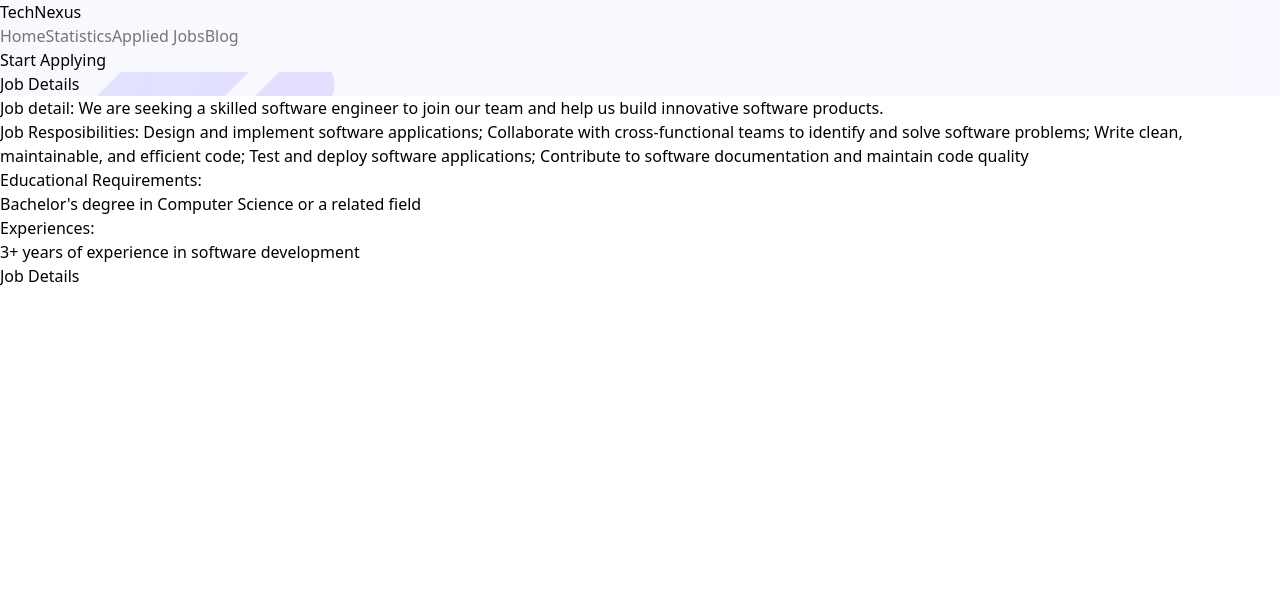
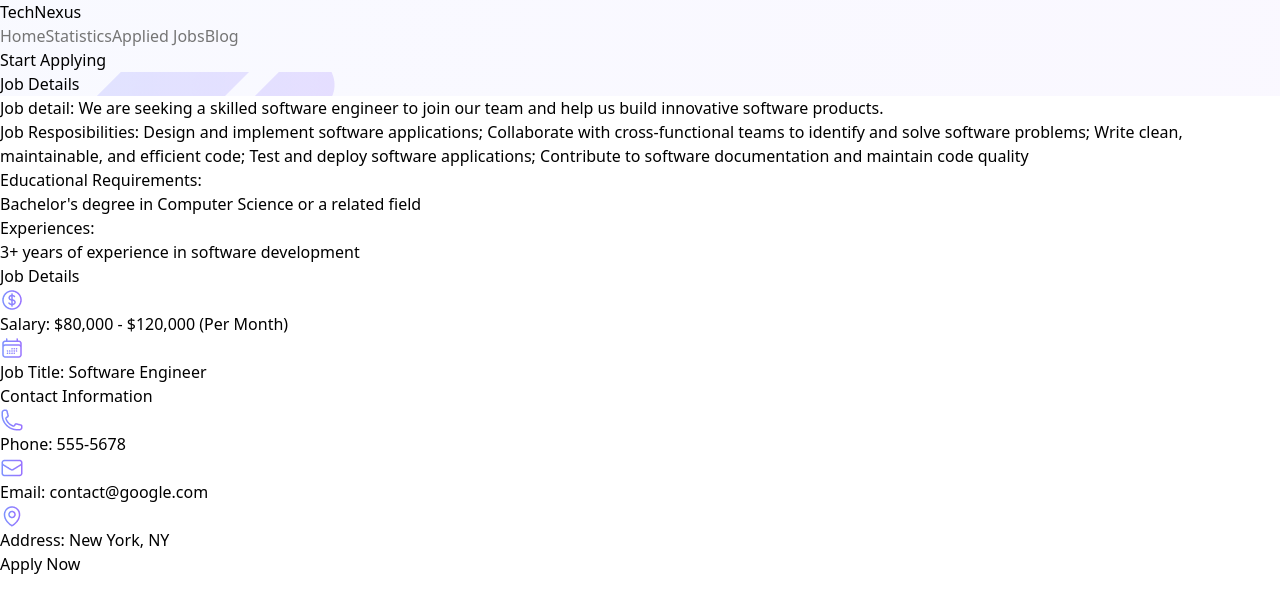
Before and after one commit to Asmaul-Shahana/JobHunt-technexus, a React (Vite) app: page /job/1 in a window 1280 px wide. Shown: the top 612 px of the page. Built offline with nearby package versions, Linux system fonts and the light colour scheme.

Commit message:
job details second commit

```diff
--- a/public/jobs.json
+++ b/public/jobs.json
@@ -10,7 +10,9 @@
         "jobDescription": "We are seeking a skilled software engineer to join our team and help us build innovative software products.",
         "jobResponsibilities": "Design and implement software applications; Collaborate with cross-functional teams to identify and solve software problems; Write clean, maintainable, and efficient code; Test and deploy software applications; Contribute to software documentation and maintain code quality",
         "educationalRequirements": "Bachelor's degree in Computer Science or a related field",
-        "experienceRequirements": "3+ years of experience in software development"
+        "experienceRequirements": "3+ years of experience in software development",
+        "phone": "555-5678",
+        "email": "contact@google.com"
     },
     {
         "id": 2,
@@ -23,7 +25,9 @@
         "jobDescription": "We are seeking an experienced marketing manager to lead our marketing efforts and drive growth.",
         "jobResponsibilities": "Develop and implement marketing strategies; Manage and lead a team of marketing professionals; Collaborate with cross-functional teams to develop and execute marketing campaigns; Analyze and report on marketing campaign performance; Stay up-to-date with industry trends and best practices",
         "educationalRequirements": "Bachelor's degree in Marketing or a related field",
-        "experienceRequirements": "5+ years of experience in marketing"
+        "experienceRequirements": "5+ years of experience in marketing",
+        "phone": "555-1234",
+        "email": "contact@tesla.com"
     },
     {
         "id": 3,
@@ -36,7 +40,9 @@
         "jobDescription": "We are seeking a talented data scientist to help us build predictive models and drive insights from our data.",
         "jobResponsibilities": "Design and develop machine learning models; Analyze and interpret complex data sets; Collaborate with cross-functional teams to identify opportunities for data-driven insights; Communicate findings to both technical and non-technical stakeholders; Stay up-to-date with advancements in machine learning and data science",
         "educationalRequirements": "Master's degree or PhD in Computer Science, Mathematics, or a related field",
-        "experienceRequirements": "3+ years of experience in data science or related field"
+        "experienceRequirements": "3+ years of experience in data science or related field",
+        "phone": "555-9012",
+        "email": "contact@netflix.com"
     },
     {
         "id": 4,
@@ -49,7 +55,9 @@
         "jobDescription": "We are seeking a skilled graphic designer to create visual designs for our clients across various mediums.",
         "jobResponsibilities": "Design and create visual graphics for print and digital media; Collaborate with clients to understand their design needs and preferences; Present design concepts and incorporate feedback from clients and team members; Stay up-to-date with design trends and software; Create and maintain design style guides",
         "educationalRequirements": "Bachelor's degree in Graphic Design or a related field",
-        "experienceRequirements": "3+ years of experience in graphic design or related field"
+        "experienceRequirements": "3+ years of experience in graphic design or related field",
+        "phone": "555-3456",
+        "email": "contact@facebook.com"
     },
     {
         "id": 5,
@@ -62,7 +70,9 @@
         "jobDescription": "We are seeking a talented front-end developer to build engaging and responsive web applications.",
         "jobResponsibilities": "Develop responsive and engaging web applications using HTML, CSS, and JavaScript; Collaborate with cross-functional teams",
         "educationalRequirements": "Bachelor's degree in Computer Science or a related field",
-        "experienceRequirements": "3+ years of experience in front-end development or related field"
+        "experienceRequirements": "3+ years of experience in front-end development or related field",
+        "phone": "555-3456",
+        "email": "contact@samsung.com"
     },
     {
         "id": 6,
@@ -75,12 +85,14 @@
         "jobDescription": "We are seeking an experienced product manager to lead the development of new products and improve existing ones.",
         "jobResponsibilities": "Develop and implement product strategies and roadmaps; Conduct market research and analyze user feedback to inform product decisions; Collaborate with cross-functional teams to develop and launch new products; Define and track key product metrics; Conduct competitive analysis to stay informed of market trends and emerging technologies",
         "educationalRequirements": "Bachelor's degree in Business, Engineering, or a related field",
-        "experienceRequirements": "5+ years of experience in product management"
+        "experienceRequirements": "5+ years of experience in product management",
+        "phone": "555-7890",
+        "email": "contact@airbnb.com"
     },
     {
         "id": 7,
         "jobTitle": "Human Resources Manager",
-        "companyName": "Global Corp",
+        "companyName": "Intel",
         "logo": "https://static.vecteezy.com/system/resources/previews/022/101/047/original/intel-logo-transparent-free-png.png",
         "jobType": ["Remote", "Full Time"],
         "location": "Washington, D.C.",
@@ -88,12 +100,14 @@
         "jobDescription": "We are seeking a human resources manager to lead the development and implementation of HR policies and programs.",
         "jobResponsibilities": "Develop and implement HR policies and procedures; Manage and lead a team of HR professionals; Conduct recruiting and hiring activities; Develop and implement training and development programs; Conduct employee performance evaluations and provide feedback; Develop and maintain employee benefit programs",
         "educationalRequirements": "Bachelor's degree in Human Resources or a related field",
-        "experienceRequirements": "5+ years of experience in HR management"
+        "experienceRequirements": "5+ years of experience in HR management",
+        "phone": "555-9854",
+        "email": "contact@intel.com"
     },
     {
         "id": 8,
         "jobTitle": "Sales Representative",
-        "companyName": "Peak Sales Co.",
+        "companyName": "Apple Inc.",
         "logo": "https://cdn.freebiesupply.com/images/thumbs/2x/apple-logo.png",
         "jobType": ["Onsite", "Full Time"],
         "location": "Denver, CO",
@@ -101,6 +115,8 @@
         "jobDescription": "We are seeking a motivated sales representative to join our team and drive revenue growth.",
         "jobResponsibilities": "Identify and qualify leads; Conduct sales presentations and product demonstrations; Negotiate and close deals; Collaborate with internal teams to develop and execute sales strategies; Maintain a CRM system and provide regular sales reports",
         "educationalRequirements": "Bachelor's degree in Sales, Business, or a related field",
-        "experienceRequirements": "2+ years of experience in sales"
+        "experienceRequirements": "2+ years of experience in sales",
+        "phone": "555-0123",
+        "email": "contact@apple.com"
     }
 ]
--- a/src/components/JobDetails/JobDetails.jsx
+++ b/src/components/JobDetails/JobDetails.jsx
@@ -1,12 +1,17 @@
 import React from 'react';
 import { useLoaderData, useParams } from 'react-router-dom';
 import jobData from '../../../public/jobs.json';
+import frame4 from '../../assets/icons/Frame-4.png';
+import frame from '../../assets/icons/Frame.png';
+import calender from '../../assets/icons/Frame-1.png';
+import frame2 from '../../assets/icons/Frame-2.png';
+import frame3 from '../../assets/icons/Frame-3.png';
 
 const JobDetails = () => {
     const { id } = useParams();
     const job = jobData.find(job => job.id === parseInt(id));
 
-    const { jobDescription, jobResponsibilities, experienceRequirements, educationalRequirements } = job;
+    const { jobTitle, salaryRange, jobDescription, jobResponsibilities, experienceRequirements, educationalRequirements, location, phone, email } = job;
     console.log(job);
 
     return (
@@ -14,8 +19,8 @@ const JobDetails = () => {
             <div className='bg-img md:h-56 flex justify-center items-center'>
                 <h2 className='font-bold text-3xl text-center'>Job Details</h2>
             </div>
-            <div  className='px-28 pt-16'>
-                <div>
+            <div className='px-28 pt-16 pb-6 grid grid-cols-3 gap-5 justify-center'>
+                <div className='col-span-2'>
                     <p className='pb-3'><span className='font-bold'>Job detail: </span> <span className='text-[#757575]'>{jobDescription}</span></p>
 
                     <p className='pb-3'><span className='font-bold'>Job Resposibilities: </span> <span className='text-[#757575]'>{jobResponsibilities}</span></p>
@@ -25,8 +30,35 @@ const JobDetails = () => {
                     <p className='font-bold pb-3'>Experiences:</p>
                     <p className='text-[#757575] pb-3'>{experienceRequirements}</p>
                 </div>
-                <div>
-                    <h2>Job Details</h2>
+                <div className='col-span-1'>
+                    <div className='bg-[#9873FF1A] rounded-lg p-5'>
+                        <h2 className='text-lg font-bold border-b-2 pb-2'>Job Details</h2>
+                        <div className='flex gap-1 pt-3 pb-2'>
+                            <img src={frame} alt="" />
+                            <p><span className='text-[#474747] font-bold'>Salary: </span> <span className='text-[#757575]'>{salaryRange} (Per Month)</span></p>
+                        </div>
+                        <div className='flex gap-1'>
+                            <img src={calender} alt="" />
+                            <p><span className='text-[#474747] font-bold'>Job Title: </span> <span className='text-[#757575]'>{jobTitle}</span></p>
+                        </div>
+                        <h2 className='text-lg font-bold border-b-2 pt-5 pb-2'>Contact Information</h2>
+                        <div className='flex gap-1 pt-3'>
+                            <img src={frame2} alt="" />
+                            <p><span className='text-[#474747] font-bold'>Phone: </span> <span className='text-[#757575]'>{phone}</span></p>
+                        </div>
+                        <div className='flex gap-1 pt-3'>
+                            <img src={frame3} alt="" />
+                            <p><span className='text-[#474747] font-bold'>Email: </span> <span className='text-[#757575]'>{email}</span></p>
+                        </div>
+                        <div className='flex gap-1 pt-3'>
+                            <img src={frame4} alt="" />
+                            <p><span className='text-[#474747] font-bold'>Address: </span> <span className='text-[#757575]'>{location}</span></p>
+                        </div>
+                    </div>
+                    <div>
+                        <button className='w-full
+ gap-3 text-white font-semibold bg-gradient-to-r from-[#7E90FE] to-[#9873FF] px-4 py-3 mt-4 rounded-lg'>Apply Now</button>
+                    </div>
                 </div>
             </div>
         </div>
```
